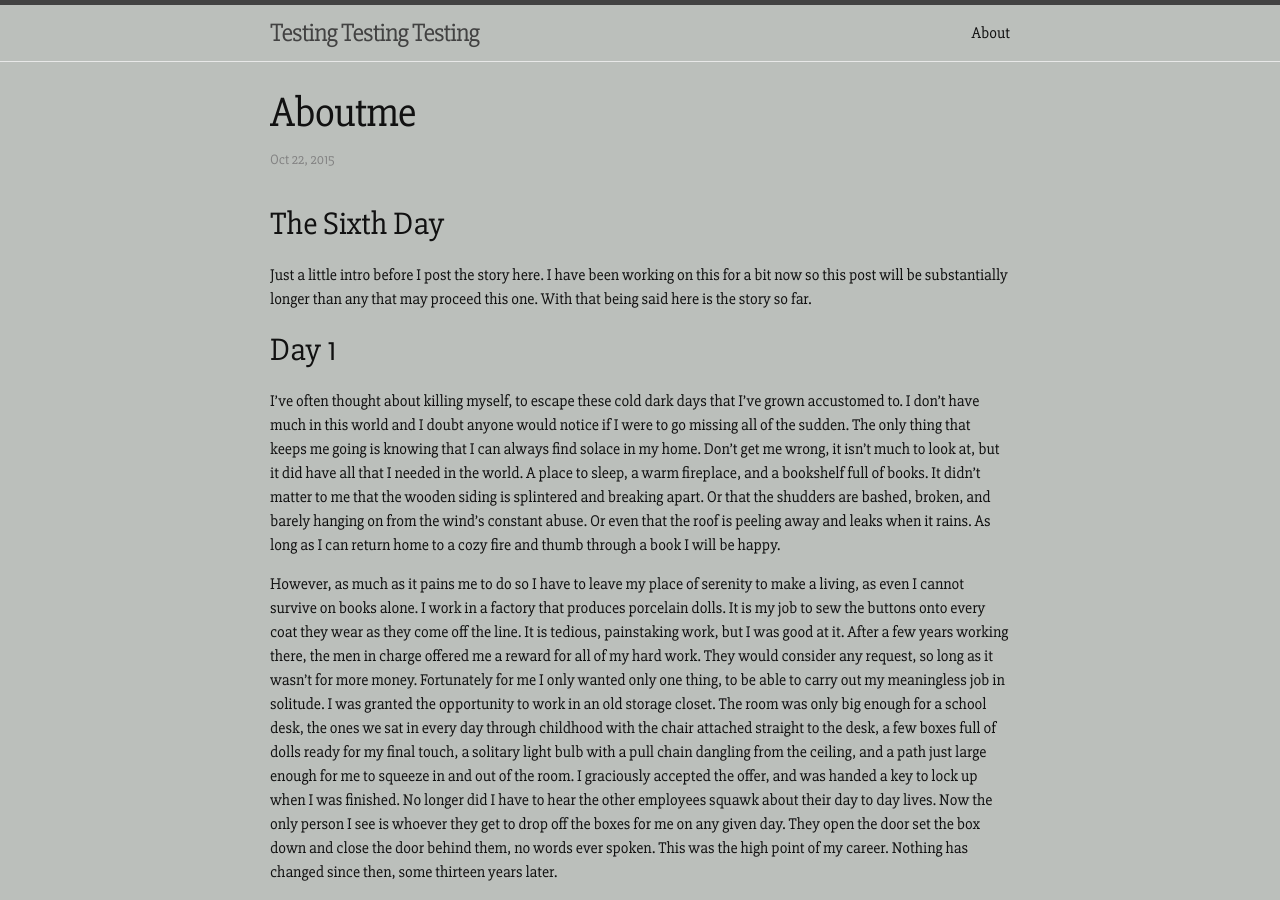
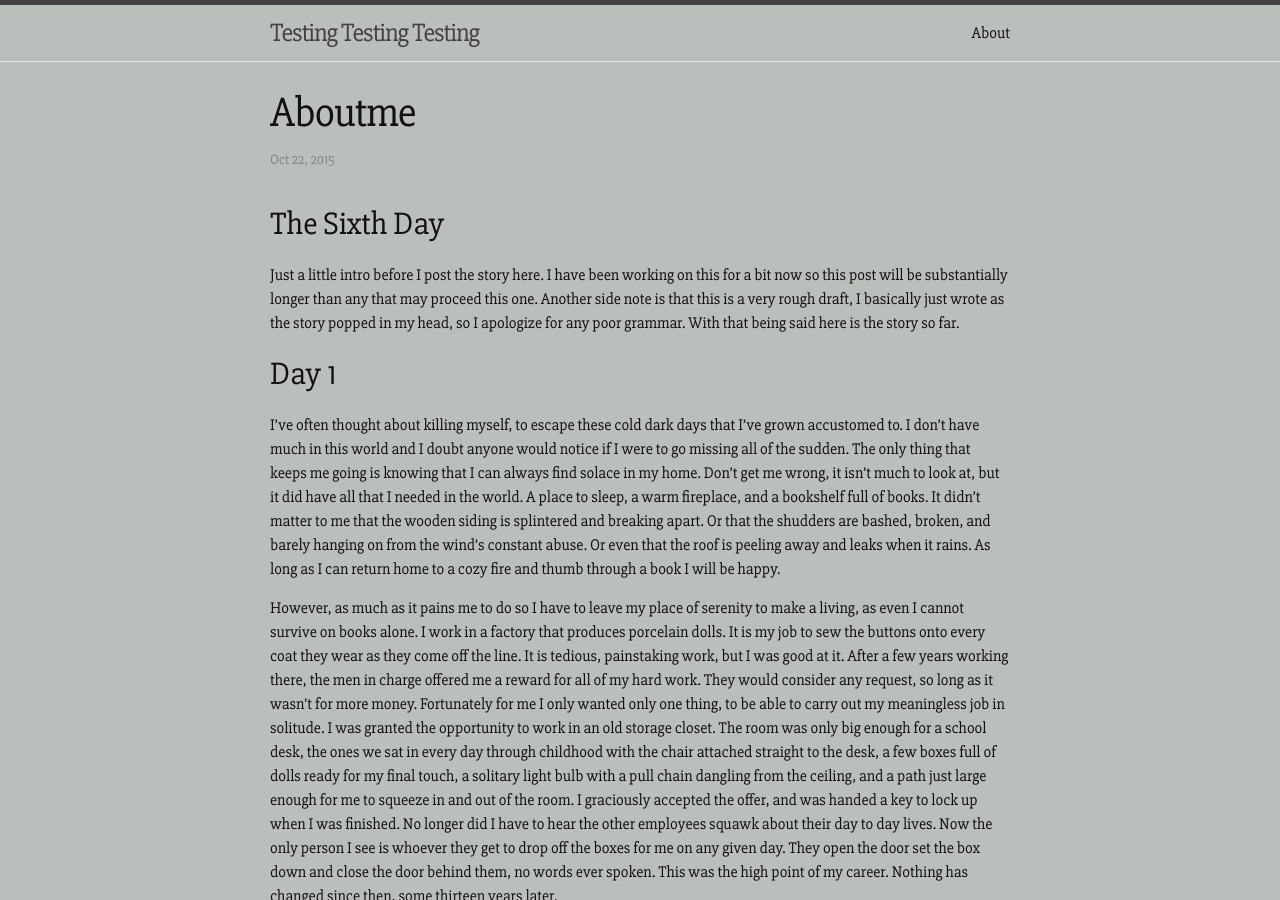
Before and after one commit to licebeam/Blog, a Jekyll site: the page built from _posts/2015-10-22-AboutMe.md, in a window 1280 px wide and 900 px high. Built offline with Jekyll 4.4.1, drawn with Linux system fonts in a browser that asks for light colours.

Commit message:
Updated 2015-10-22-AboutMe.md

```diff
--- a/_posts/2015-10-22-AboutMe.md
+++ b/_posts/2015-10-22-AboutMe.md
@@ -10,7 +10,7 @@ categories: jekyll update
 
 ## The Sixth Day
 
-Just a little intro before I post the story here.  I have been working on this for a bit now so this post will be substantially longer than any that may proceed this one. With that being said here is the story so far.
+Just a little intro before I post the story here.  I have been working on this for a bit now so this post will be substantially longer than any that may proceed this one. Another side note is that this is a very rough draft, I basically just wrote as the story popped in my head, so I apologize for any poor grammar.  With that being said here is the story so far.
 
 ## Day 1
 I've often thought about killing myself, to escape these cold dark days that I've grown accustomed to. I don't have much in this world and I doubt anyone would notice if I were to go missing all of the sudden. The only thing that keeps me going is knowing that I can always find solace in my home. Don't get me wrong, it isn't much to look at, but it did have all that I needed in the world. A place to sleep, a warm fireplace, and a bookshelf full of books. It didn’t matter to me that the wooden siding is splintered and breaking apart. Or that the shudders are bashed, broken, and barely hanging on from the wind's constant abuse. Or even that the roof is peeling away and leaks when it rains. As long as I can return home to a cozy fire and thumb through a book I will be happy.
```
